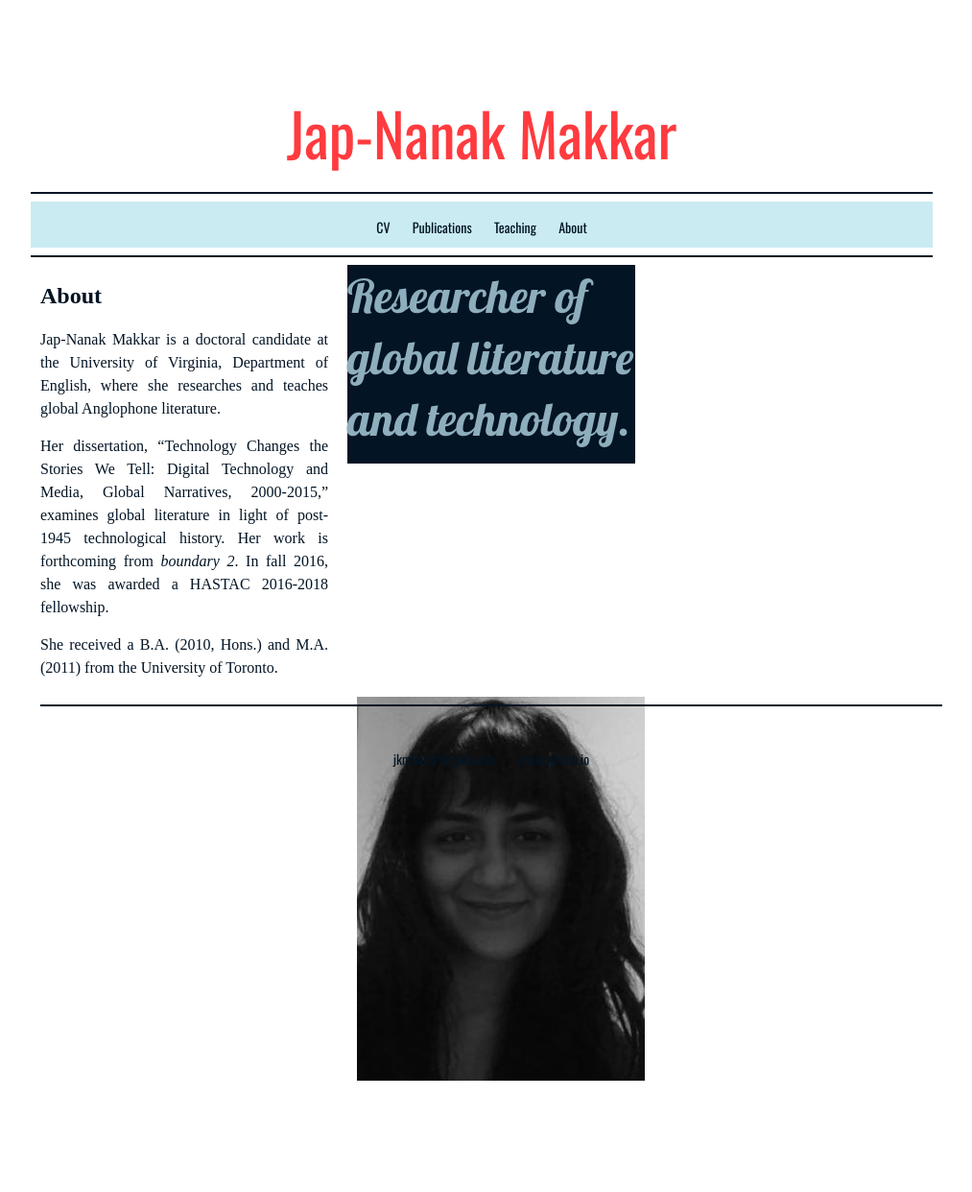
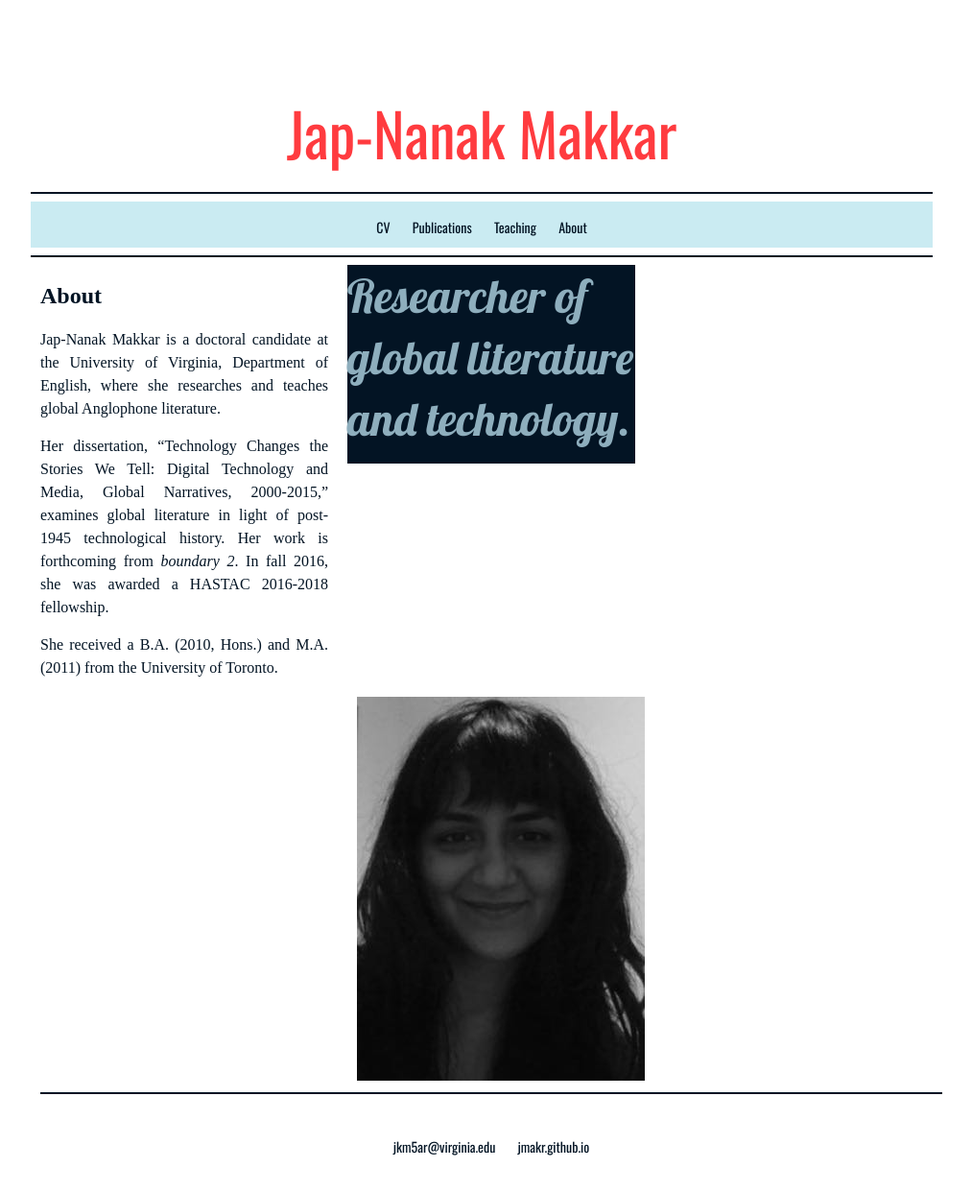
Before and after one commit to jmakr/jmakr.github.io, a Jekyll site: the page built from index.html, in a window 1280 px wide. Shown: the whole page at 96% size, without its empty margins (138-1151 px from the left). Built offline with Jekyll 4.4.1, drawn with Linux system fonts in a browser that asks for light colours; some web fonts are replaced; before the commit the page ends 1176 px from its top, so only the background shows below that.

Commit message:
Update main.css

```diff
--- a/css/main.css
+++ b/css/main.css
@@ -64,9 +64,7 @@
 
 
 }
-.article {
-	height: 450px;
-}
+
 
 section {
 
```
